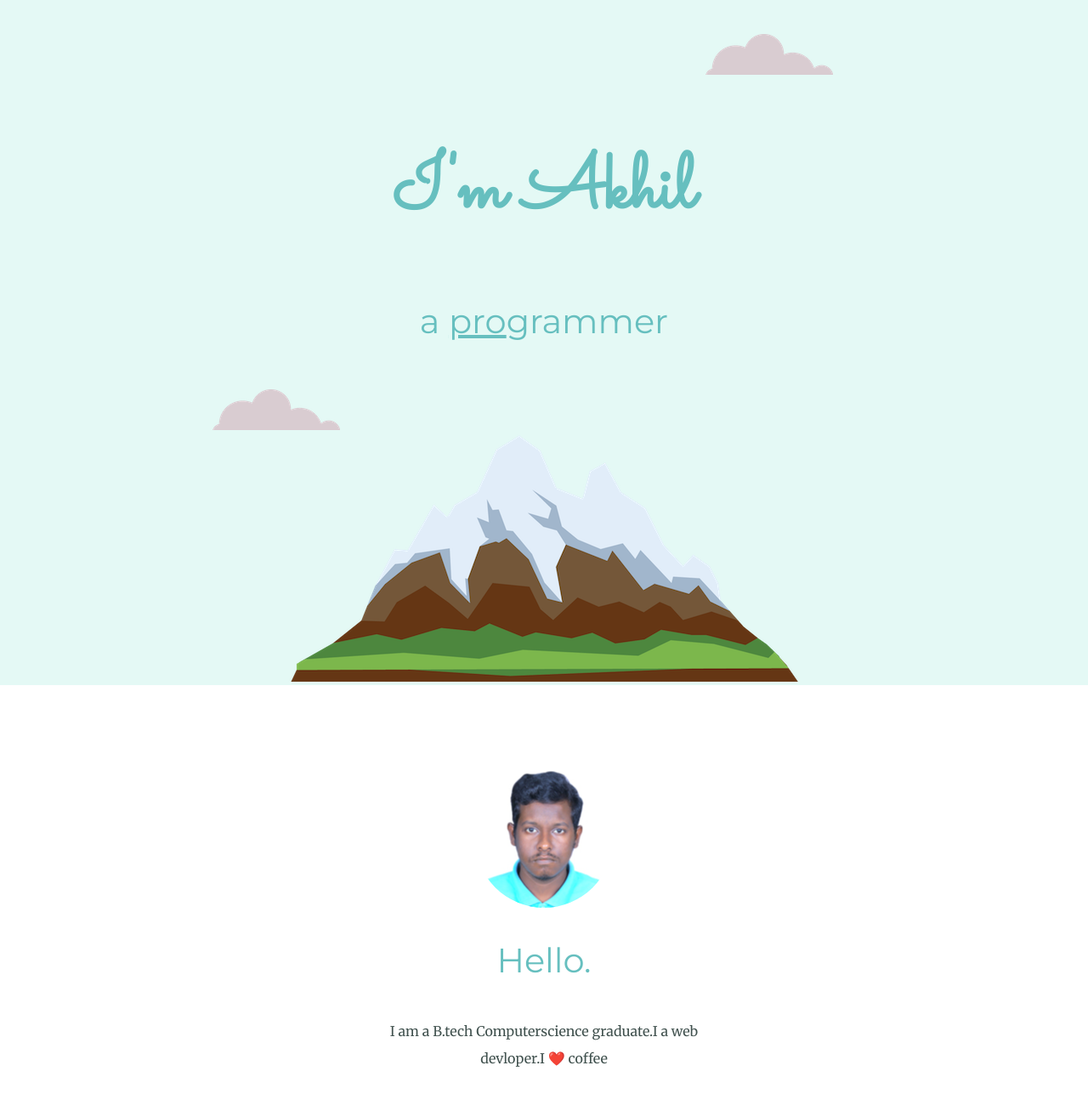
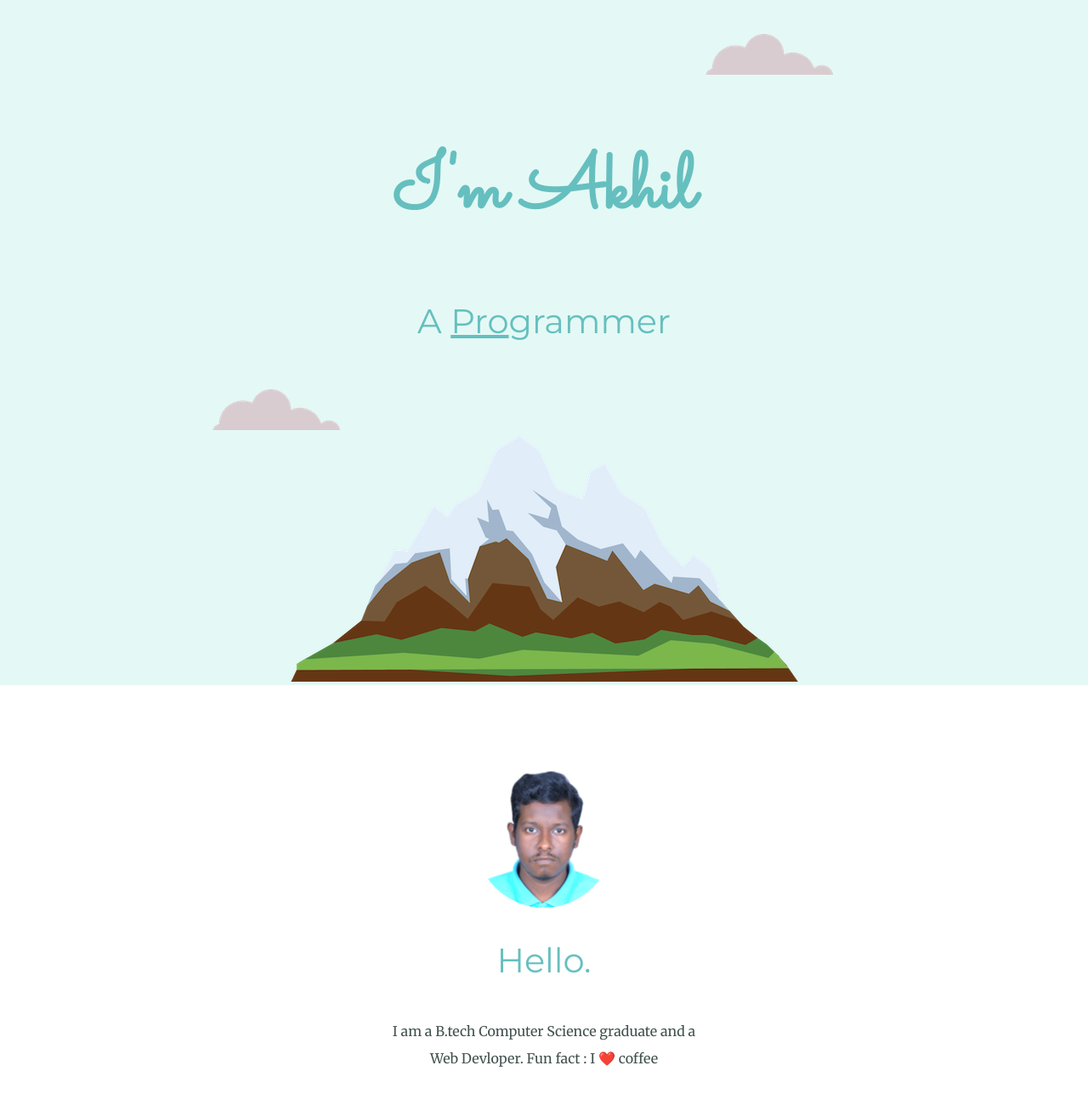
Before and after one commit to a4aki/mypage, a plain HTML site: page index.html in a window 1280 px wide. Shown: the top 1300 px of the page at 85% size. Drawn offline with Linux system fonts and the light colour scheme.

Commit message:
commit by suraj : some changes in the UI

```diff
--- a/index.html
+++ b/index.html
@@ -12,7 +12,7 @@
     <img class="top-cloud" src="images/cloud.png" alt="cloud-img" />
     <h1>I'm Akhil</h1>
     <h2>
-      a <span class="pro">pro</span><span>grammer</span>
+      A <span class="pro">Pro</span><span>grammer</span>
     </h2>
     <img class="bottom-cloud" src="images/cloud.png" alt="cloud-img" />
     <img src="images/mountain.png" alt="mountain-img" />
@@ -21,7 +21,7 @@
   <div class="profile">
     <img src="images/me.png" alt="my pic">
     <h2>Hello.</h2>
-    <p class="intro">I am a B.tech Computerscience graduate.I a web devloper.I ❤️ coffee</p>
+    <p class="intro">I am a B.tech Computer Science graduate and a Web Devloper. Fun fact : I ❤️ coffee</p>
   </div>
   <hr>
   <div class="skills">
```
